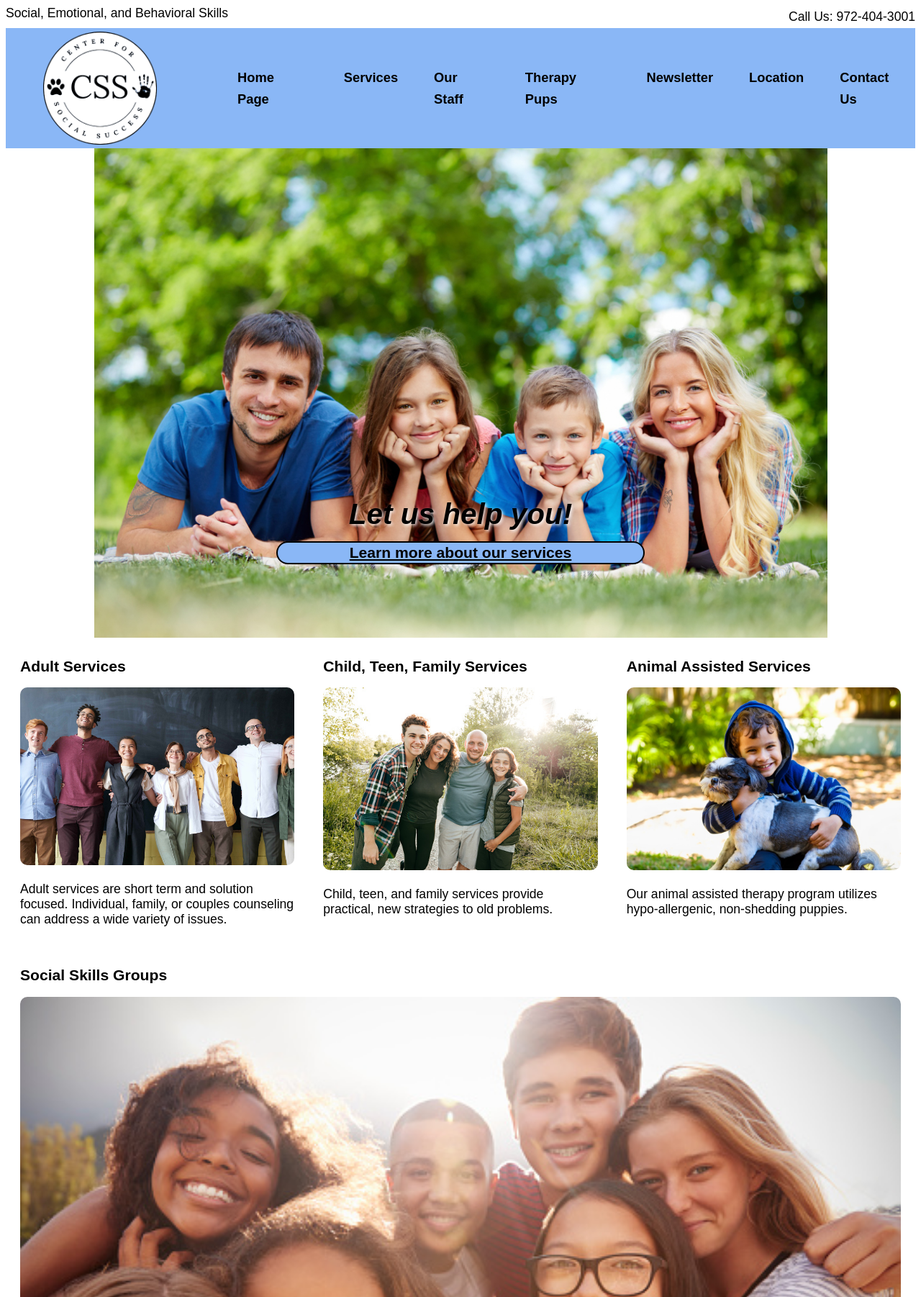
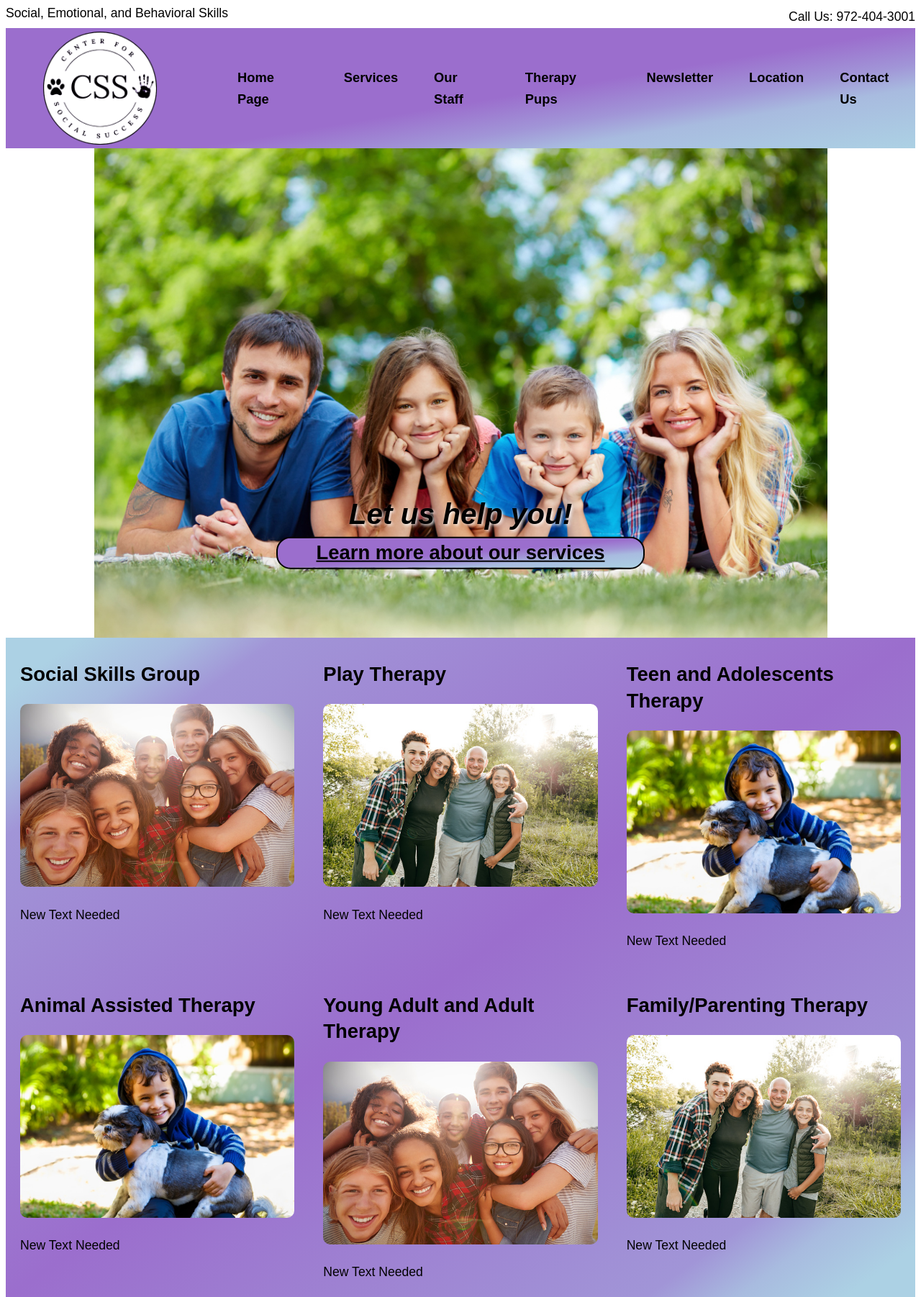
Before and after one commit to boonewh/css-website, a CodeIgniter app: page /database/ in a window 1280 px wide. Shown: the top 1802 px of the page at 72% size. Run offline with CodeIgniter, Linux system fonts and the light colour scheme.

Commit message:
Start of changes after meeting with clients

```diff
--- a/application/controllers/Pages.php
+++ b/application/controllers/Pages.php
@@ -9,7 +9,7 @@ class Pages extends CI_Controller {
 
         private $servicesData = [
                 'title' => "CSS Services Page",
-                'description' => "The services that CSS provide. Adult Services; Child, Teen, Family Services; Animal Assisted Services; Social Skills Groups.",
+                'description' => "Let us help you in all of your social interactions and social skills. Family, individual counseling and group therapy including animal assisted therapy and play therapy.",
                 'css' => "assets/css/main.css",
         ];
 
--- a/application/views/pages/home.php
+++ b/application/views/pages/home.php
@@ -1,28 +1,38 @@
         <main>
             <div class=parallax1></div>
             <h1 class="cta1"><i>Let us help you!</i></h1>
-            <h4 class="cta2">Learn more about our services </h4>
+            <a href="/services"><h4 class="cta2">Learn more about our services </h4></a>
 			<div class="container">
 
                 <div class="services">
-					<h2>Adult Services</h2>
-                    <img src="assets/images/AdultServices.jpg" alt="">
-                    <p class="servPar">Adult services are short term and solution focused. Individual, family, or couples counseling can address a wide variety of issues.</p> <!-- such as anger, anxiety, stress, depression, grief, ADHD, dating, life transitions, marriage enrichment, divorce, blended family, or family of origin issues.</p> -->
+                    <a href="/services#social"><h2>Social Skills Group</h2></a>
+                    <img src="assets/images/SocialSkillsGroups.jpg" alt="">
+                    <p class="servPar">New Text Needed</p>
                 </div>
                 <div class="services">
-					<h2>Child, Teen, Family Services</h2>
+                <a href="/service#play"><h2>Play Therapy</h2></a>
                     <img src="assets/images/familyservices.jpg" alt="">
-                    <p class="servPar">Child, teen, and family services provide practical, new strategies to old problems.</p> <!-- through the use of play therapy, sibling therapy, social skills groups, home visits, school consultations, bullying interventions, parent education, and positive home behavior plans.</p> -->
+                    <p class="servPar">New Text Needed</p>
                 </div>
                 <div class="services">
-					<h2>Animal Assisted Services</h2>
+                    <a href="/service#teen"><h2>Teen and Adolescents Therapy</h2></a>
                     <img src="assets/images/animal-assist.jpg" alt="">
-                    <p class="servPar">Our animal assisted therapy program utilizes hypo-allergenic, non-shedding puppies.</p> <!-- to teach, calm, and motivate our clients. This is only one of the ways we teach social skills while at the same time making therapy fun and exciting!</p> -->
+                    <p class="servPar">New Text Needed</p>
                 </div>
                 <div class="services">
-					<h2 id="serv">Social Skills Groups</h2>
+                    <a href="/services#animal"><h2 id="serv">Animal Assisted Therapy</h2></a>
+                    <img src="assets/images/animal-assist.jpg" alt="">
+                    <p class="servPar">New Text Needed</p>
+                </div>
+                <div class="services">
+                    <a href="/services#adult"><h2 id="serv">Young Adult and Adult Therapy</h2></a>
                     <img src="assets/images/SocialSkillsGroups.jpg" alt="">
-                    <p class="servPar">Social skills groups are the best way to help children make and keep friends.</p> <!-- and deal with teasing. They are also a great source of support and encouragement to children who feel socially isolated or rejected by their peers.</p> -->
+                    <p class="servPar">New Text Needed</p>
+                </div>
+                <div class="services">
+                    <a href="/services#family"><h2 id="serv">Family/Parenting Therapy</h2></a>
+                    <img src="assets/images/familyservices.jpg" alt="">
+                    <p class="servPar">New Text Needed</p>
                 </div>
             </div>
             <div class="parallax2"></div>
--- a/application/views/templates/header.php
+++ b/application/views/templates/header.php
@@ -3,7 +3,7 @@
 	<head>
 		<meta charset="utf-8" />
 		<meta name="viewport" content="width=device-width, initial-scale=1.0">
-		<meta name="description" content=<?=$description; ?>/> <!--Let us help you in all of your social interactions. Family, individual and group therapy including animal assisted services.-->
+		<meta name="description" content=<?=$description; ?>/> <!--Let us help you in all of your social interactions and social skills. Family, individual counseling and group therapy including animal assisted therapy.-->
 		<link rel="preconnect" href="https://fonts.googleapis.com">
 		<link rel="preconnect" href="https://fonts.gstatic.com" crossorigin>
 		<link href="https://fonts.googleapis.com/css2?family=Oleo+Script&display=swap" rel="stylesheet">
--- a/assets/css/main.css
+++ b/assets/css/main.css
@@ -1,82 +1,50 @@
 :root {
-	--bluish-gray: #abb8c3;
-	--pale-pink: #f78da7;
-	--vivid-red: #cf2e2e;
-	--luminous-vivid-orange: #ff6900;
-	--luminous-vivid-amber: #fcb900;
-	--light-green-cyan: #7bdcb5;
-	--vivid-green-cyan: #00d084;
-	--background: rgb(138, 183, 246);
-	--vivid-cyan-blue: #0693e3;
-	--vivid-purple: #9b51e0;
-	--text: #000000;
+	--text: #000000; /* Default placed here in case we want to change to option later */
 	--secondary-text: rgb(107, 0, 62);
-	--cyan-blue-to-vivid-purple: linear-gradient(
-		135deg,
-		rgba(6, 147, 227, 1) 0%,
-		rgb(155, 81, 224) 100%
+	--primary: #9b6ecd;
+	--secondary: #acd1e4;
+	--css-linear: linear-gradient(
+		to bottom right,
+		#9b6ecd 0%,
+		#9b6ecd 50%,
+		#a195d7 65%,
+		#a8bbdf 75%,
+		#acd1e4 100%
 	);
-	--light-green-cyan-to-vivid-green-cyan: linear-gradient(
-		135deg,
-		rgb(122, 220, 180) 0%,
-		rgb(0, 208, 130) 100%
+
+	--css-linear-flip: linear-gradient(
+		to top right,
+		#9b6ecd 0%,
+		#9b6ecd 50%,
+		#a195d7 65%,
+		#a8bbdf 75%,
+		#acd1e4 100%
 	);
-	--luminous-vivid-amber-to-luminous-vivid-orange: linear-gradient(
-		135deg,
-		rgba(252, 185, 0, 1) 0%,
-		rgba(255, 105, 0, 1) 100%
+
+	--css-middle: linear-gradient(
+		to right,
+		#9b6ecd 0%,
+		#9b6ecd 25%,
+		#a195d7 35%,
+		#a8bbdf 45%,
+		#acd1e4 50%,
+		#a8bbdf 55%,
+		#a195d7 65%,
+		#9b6ecd 75%,
+		#9b6ecd 100%
 	);
-	--luminous-vivid-orange-to-vivid-red: linear-gradient(
-		135deg,
-		rgba(255, 105, 0, 1) 0%,
-		rgb(207, 46, 46) 100%
-	);
-	--very-light-gray-to-cyan-bluish-gray: linear-gradient(
-		135deg,
-		rgb(238, 238, 238) 0%,
-		rgb(169, 184, 195) 100%
-	);
-	--cool-to-warm-spectrum: linear-gradient(
-		135deg,
-		rgb(74, 234, 220) 0%,
-		rgb(151, 120, 209) 20%,
-		rgb(207, 42, 186) 40%,
-		rgb(238, 44, 130) 60%,
-		rgb(251, 105, 98) 80%,
-		rgb(254, 248, 76) 100%
-	);
-	--blush-light-purple: linear-gradient(
-		135deg,
-		rgb(255, 206, 236) 0%,
-		rgb(152, 150, 240) 100%
-	);
-	--blush-bordeaux: linear-gradient(
-		135deg,
-		rgb(254, 205, 165) 0%,
-		rgb(254, 45, 45) 50%,
-		rgb(107, 0, 62) 100%
-	);
-	--luminous-dusk: linear-gradient(
-		135deg,
-		rgb(255, 203, 112) 0%,
-		rgb(199, 81, 192) 50%,
-		rgb(65, 88, 208) 100%
-	);
-	--pale-ocean: linear-gradient(
-		135deg,
-		rgb(255, 245, 203) 0%,
-		rgb(182, 227, 212) 50%,
-		rgb(51, 167, 181) 100%
-	);
-	--electric-grass: linear-gradient(
-		135deg,
-		rgb(202, 248, 128) 0%,
-		rgb(113, 206, 126) 100%
-	);
-	--midnight: linear-gradient(
-		135deg,
-		rgb(2, 3, 129) 0%,
-		rgb(40, 116, 252) 100%
+
+	--css-top-mid: linear-gradient(
+		to bottom right,
+		#acd1e4 0%,
+		#acd1e4 4%,
+		#a8bbdf 10%,
+		#a195d7 15%,
+		#9b6ecd 50%,
+		#a195d7 85%,
+		#a8bbdf 90%,
+		#acd1e4 96%,
+		#acd1e4 100%
 	);
 }
 
@@ -89,11 +57,14 @@ html {
 	padding: 0;
 	border: 0;
 	font: 1.1em Arial, Helvetica, sans-serif;
+	/*background: var(
+		--luminous-dusk
+	); /* --pale-ocean, --blush-light-purple, --midnight */
 }
 
 .logo {
 	text-align: center;
-	background-color: var(--background);
+	background-color: var(--primary);
 }
 
 #mainLogo {
@@ -105,7 +76,7 @@ html {
 /* Navigation Styles */
 
 nav {
-	background-color: var(--background);
+	background: var(--css-linear);
 }
 
 nav ul {
@@ -177,7 +149,7 @@ input[type="submit"]:active {
 	padding: 2px;
 	text-align: center;
 	width: 80%;
-	background-color: var(--background);
+	background: var(--css-linear);
 	border: 2px solid black;
 	border-radius: 20px;
 	text-decoration: underline;
@@ -209,11 +181,25 @@ input[type="submit"]:active {
 	display: flex;
 	flex-direction: row;
 	flex-wrap: wrap;
-	background-color: white;
+	background: var(--css-top-mid);
+}
+
+.container3 {
+	display: flex;
+	flex-direction: row;
+	flex-wrap: wrap;
+	background: var(--css-linear-flip);
+}
+
+.container2 {
+	display: flex;
+	flex-direction: row;
+	flex-wrap: wrap;
+	background: var(--css-linear);
 }
 
 .services {
-	flex: 1 1 350px;
+	flex: 1 1 30%;
 	margin: 10px 20px;
 }
 
@@ -633,7 +646,9 @@ footer {
 		font-size: 1.2em;
 	}
 
-	.container {
+	.container,
+	.container2,
+	.container3 {
 		display: flex;
 		justify-content: space-between;
 	}
```
Also changed, not shown: other parts of assets/css/main.css (+38 -10 lines), application/views/pages/location.php (+7 -0 lines), application/views/pages/services.php (+10 -12 lines), application/views/pages/staff.php (+21 -5 lines), index.html (added, +12 -0 lines), assets/images/dristre.png (deleted), assets/images/location.png (added), assets/images/pamela.jpg (added), assets/images/susan.jpg (added).
